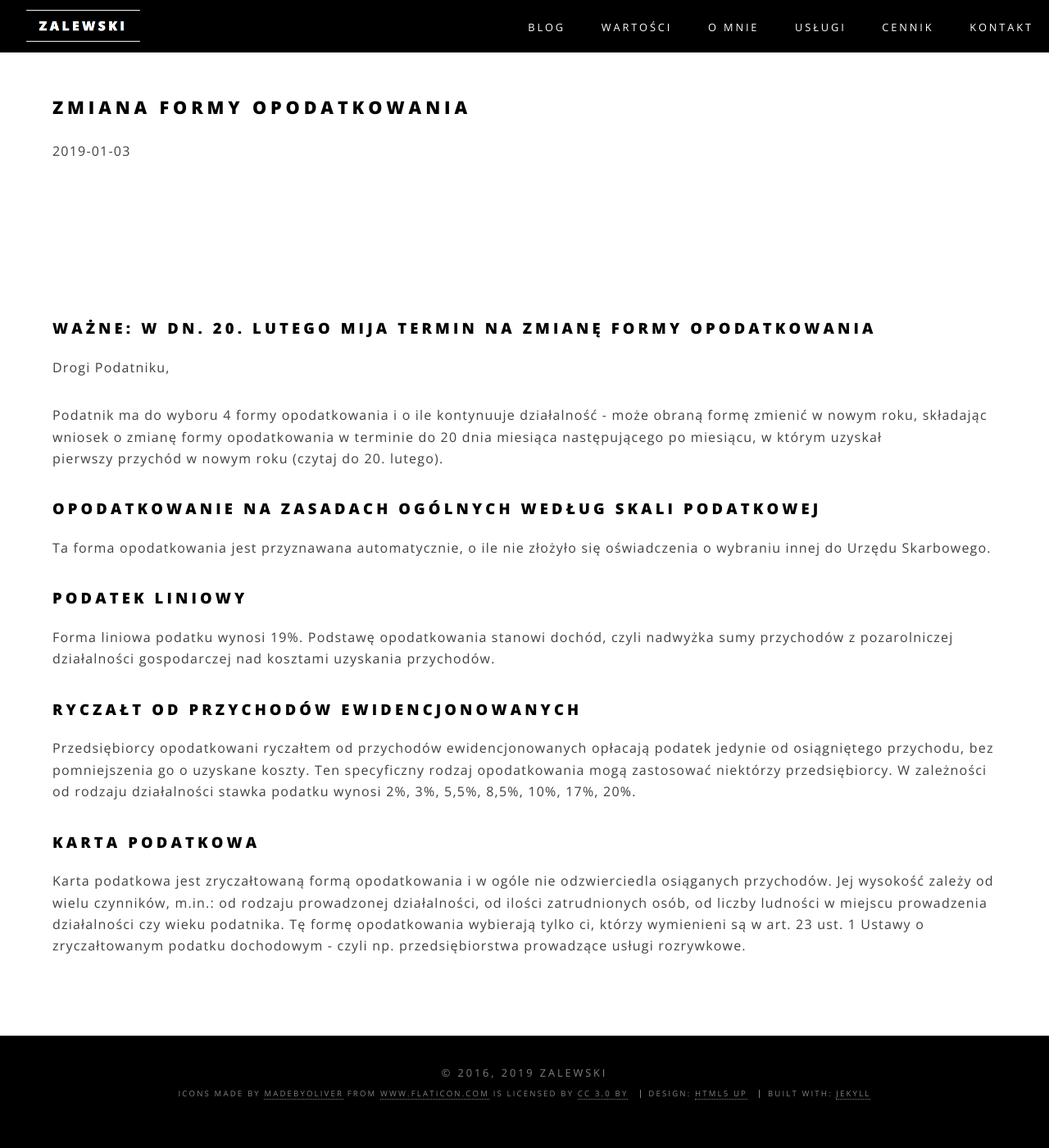
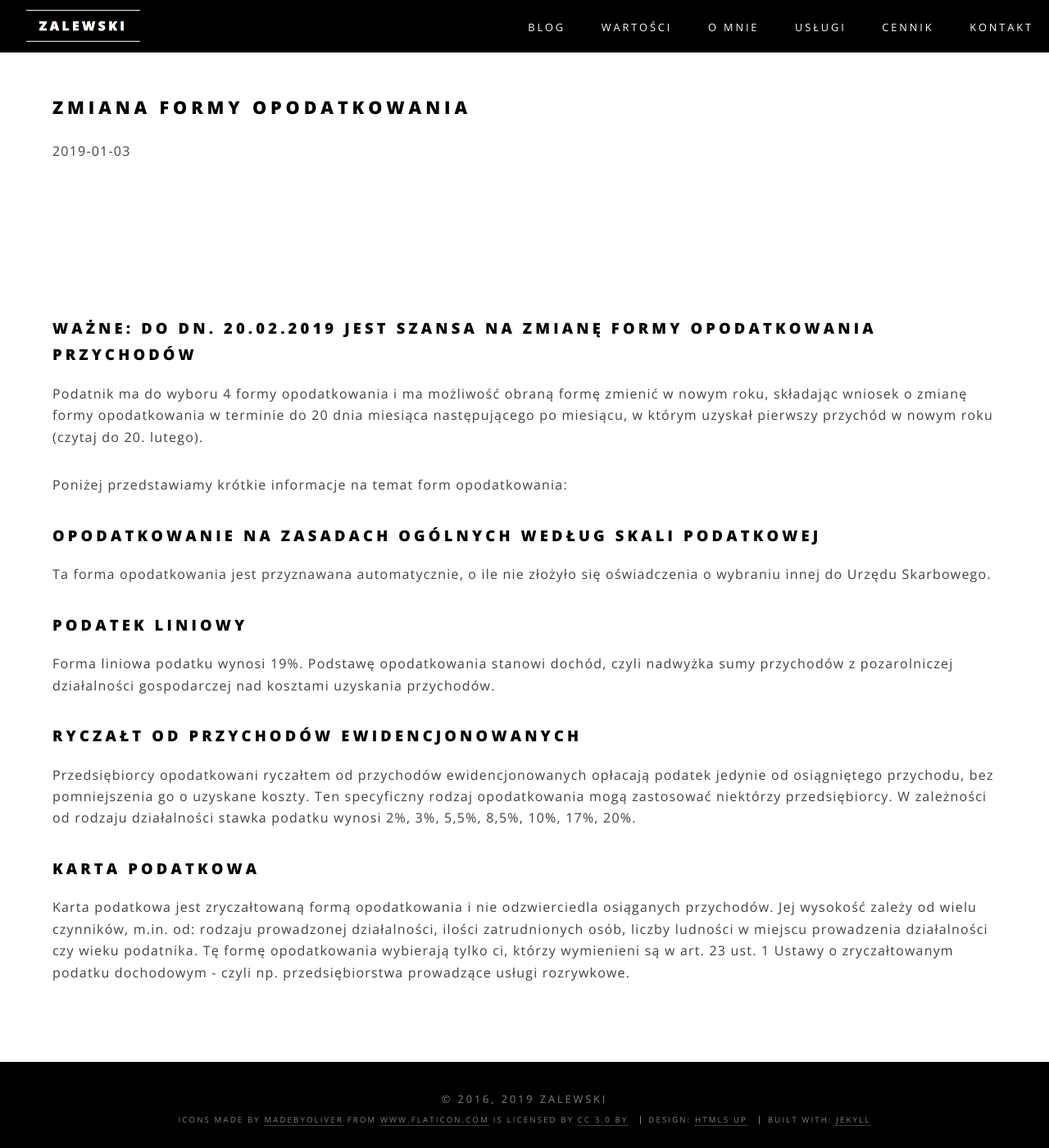
Before and after one commit to zalewskifinance/zalewskifinance.github.io, a Jekyll site: the page built from _posts/2019-01-03-zmiana-formy.md, in a window 1280 px wide and 1400 px high. Shown: the whole window at 82% size. Built offline with Jekyll 4.4.1, drawn with Linux system fonts in a browser that asks for light colours.

Commit message:
Update 2019-01-03-zmiana-formy.md

```diff
--- a/_posts/2019-01-03-zmiana-formy.md
+++ b/_posts/2019-01-03-zmiana-formy.md
@@ -5,11 +5,11 @@ date:   2019-01-03 22:30:01
 categories: [ blog, PIT, zmiana formy opodatkowania ]
 ---
 
-### Ważne: w dn. 20. lutego mija termin na zmianę formy opodatkowania
+### Ważne: Do dn. 20.02.2019 jest szansa na zmianę formy opodatkowania przychodów
 
-Drogi Podatniku,
+Podatnik ma do wyboru 4 formy opodatkowania i ma możliwość obraną formę zmienić w nowym roku, składając wniosek o zmianę formy opodatkowania w terminie do 20 dnia miesiąca następującego po miesiącu, w którym uzyskał pierwszy przychód w nowym roku (czytaj do 20. lutego).
 
-Podatnik ma do wyboru 4 formy opodatkowania i o ile kontynuuje działalność - może obraną formę zmienić w nowym roku, składając wniosek o zmianę formy opodatkowania w terminie do 20 dnia miesiąca następującego po miesiącu, w którym uzyskał pierwszy przychód w nowym roku (czytaj do 20. lutego).
+Poniżej przedstawiamy krótkie informacje na temat form opodatkowania:
 
 ### Opodatkowanie na zasadach ogólnych według skali podatkowej
 Ta forma opodatkowania jest przyznawana automatycznie, o ile nie złożyło się oświadczenia o wybraniu innej do Urzędu Skarbowego.
@@ -24,6 +24,6 @@ Ten specyficzny rodzaj opodatkowania mogą zastosować niektórzy przedsiębiorc
 W zależności od rodzaju działalności stawka podatku wynosi 2%, 3%, 5,5%, 8,5%, 10%, 17%, 20%.
 
 ### Karta podatkowa
-Karta podatkowa jest zryczałtowaną formą opodatkowania i w ogóle nie odzwierciedla osiąganych przychodów.
-Jej wysokość zależy od wielu czynników, m.in.: od rodzaju prowadzonej działalności, od ilości zatrudnionych osób, od liczby ludności w miejscu prowadzenia działalności czy wieku podatnika.
+Karta podatkowa jest zryczałtowaną formą opodatkowania i nie odzwierciedla osiąganych przychodów.
+Jej wysokość zależy od wielu czynników, m.in. od: rodzaju prowadzonej działalności, ilości zatrudnionych osób, liczby ludności w miejscu prowadzenia działalności czy wieku podatnika.
 Tę formę opodatkowania wybierają tylko ci, którzy wymienieni są w art. 23 ust. 1 Ustawy o zryczałtowanym podatku dochodowym - czyli np. przedsiębiorstwa prowadzące usługi rozrywkowe.
```
